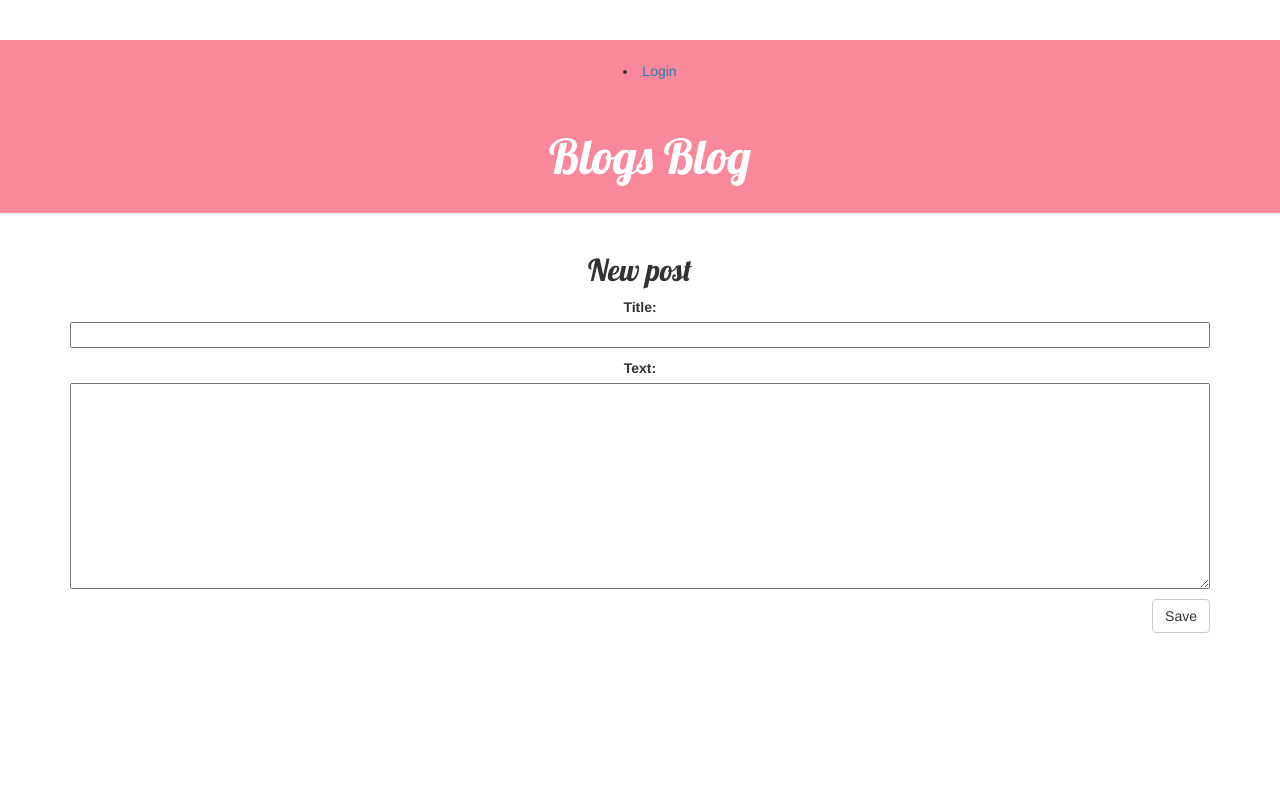
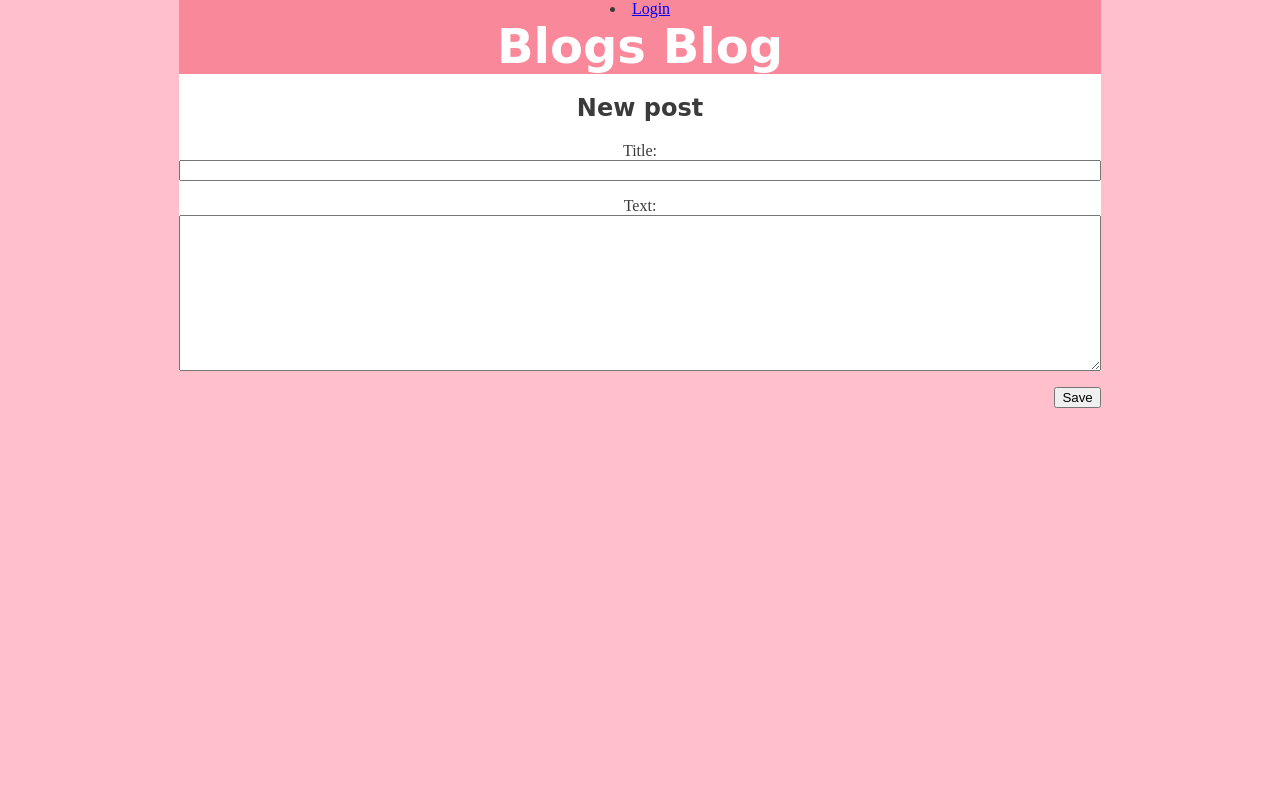
Before and after one commit to lorrananeves/Blogs-Blog, a Django app: page /post/new/ in a window 1280 px wide. Run offline with Django 4.2, Linux system fonts and the light colour scheme; some libraries are stand-ins or nearby versions.

Commit message:
adicionado container

```diff
--- a/blog/static/css/blog.css
+++ b/blog/static/css/blog.css
@@ -1,21 +1,37 @@
+html {
+    scroll-behavior: smooth;
+}
+
+.tudo {
+    width: 72%;
+    color: rgb(59, 59, 59);
+    margin: auto;
+    background-color: #ffffff;
+    max-width: 940px;
+
+}
+
 .page-header {
     background-color:rgb(250, 136, 155);
-    padding: 20px 20px 20px 40px;
 }
 
 body {
     text-align: center;
+    margin: 0%;
+    height: 100%;
+    background-color: pink;
 }
 
 .page-header h1, .page-header h1 a, .page-header h1 a:visited, .page-header h1 a:active {
     color: #ffffff;
     font-size: 36pt;
     text-decoration: none;
+    margin-block-start: 0em;
+    margin-block-end: 0em;
+    margin-inline-start: 0px;
+    margin-inline-end: 0px;
+    font-weight: bold;
 }
-
-/* .content {
-    margin-left: 40px;
-} */
 
 h1, h2, h3, h4 {
     font-family: 'Lobster', cursive;
@@ -37,7 +53,6 @@ h1, h2, h3, h4 {
     color: #ffffff;
     float: right;
     font-size: 26pt;
-    /* margin-right: 20px; */
 }
 
 .post {
--- a/blog/templates/blog/base.html
+++ b/blog/templates/blog/base.html
@@ -3,11 +3,12 @@
     <head>
         <title>Blogs Blog</title>
         <link rel="shortcut icon" href="static/images/favicon.png" type="image/x-icon" />
-        <link rel="stylesheet" href="//maxcdn.bootstrapcdn.com/bootstrap/3.2.0/css/bootstrap.min.css">
-        <link href='//fonts.googleapis.com/css?family=Lobster&subset=latin,latin-ext' rel='stylesheet' type='text/css'>
+        <!-- <link rel="stylesheet" href="//maxcdn.bootstrapcdn.com/bootstrap/3.2.0/css/bootstrap.min.css"> -->
+        <!-- <link href='//fonts.googleapis.com/css?family=Lobster&subset=latin,latin-ext' rel='stylesheet' type='text/css'> -->
         <link rel="stylesheet" href="{% static 'css/blog.css' %}">
     </head>
     <body>
+      <div class="tudo">
         <div class="page-header">
           <nav class="navbar navbar-expand-lg navbar-light bg-light">
             <div class="collapse navbar-collapse" id="navbarText">
@@ -42,5 +43,6 @@
                 </div>
             </div>
         </div>
+      </div>
     </body>
 </html>
```
